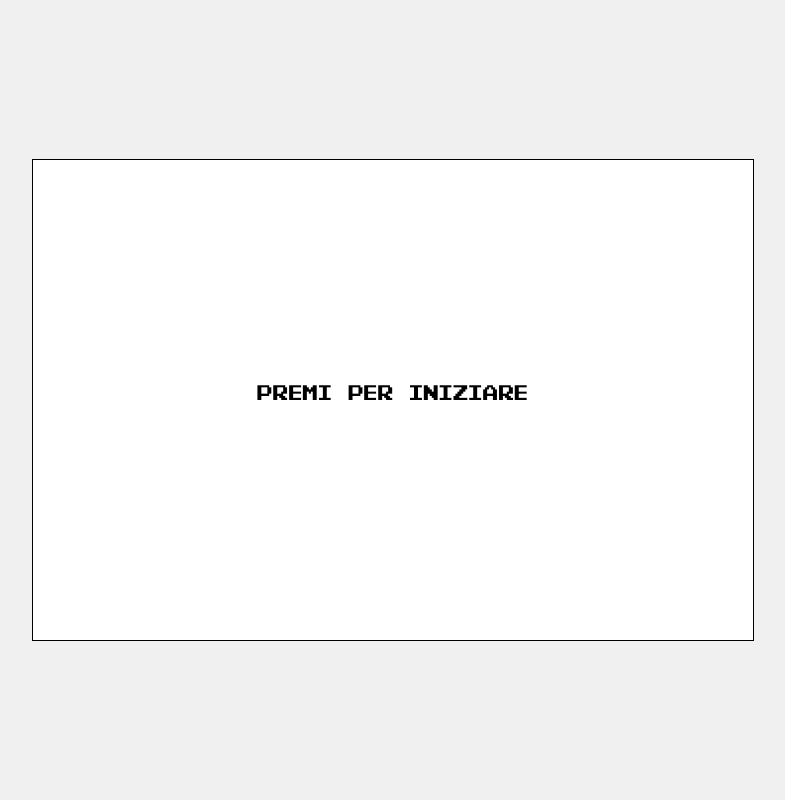
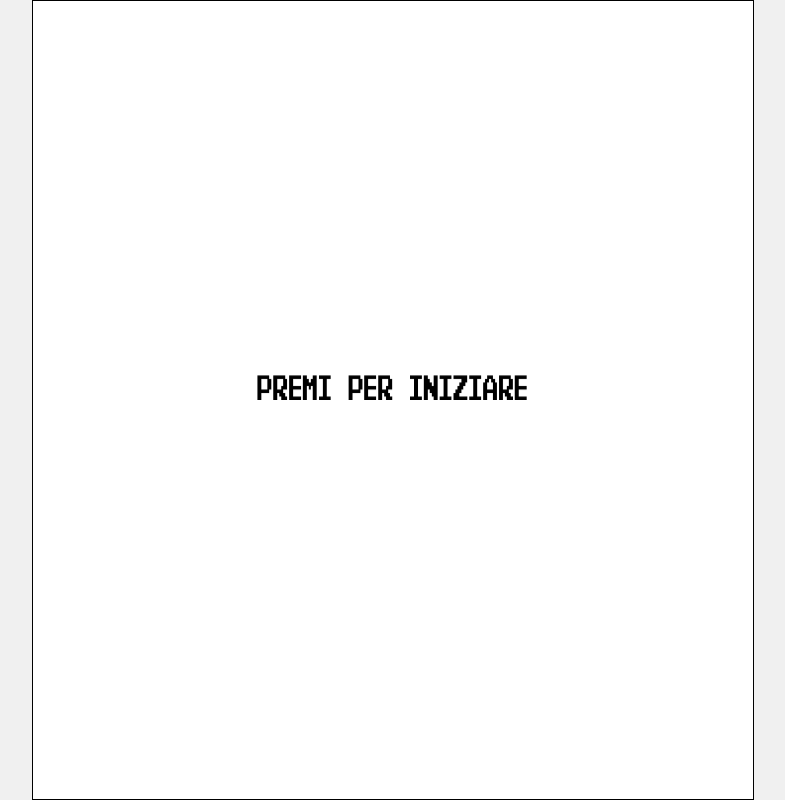
Before and after one commit to dannhill/OpenLumberjack, a plain HTML site: page index.html in a window 1280 px wide. Shown: the whole page, without its empty margins (247-1032 px from the left). Drawn offline with Linux system fonts and the light colour scheme.

Commit message:
Removed max_height in styles.css

```diff
--- a/styles.css
+++ b/styles.css
@@ -25,7 +25,7 @@ html {
 #gameCanvas {
     border: 1px solid #000;
     max-width: 720px;
-    max-height: 480px;
+
     width: var(--width);
     height: var(--height);
 }
```
